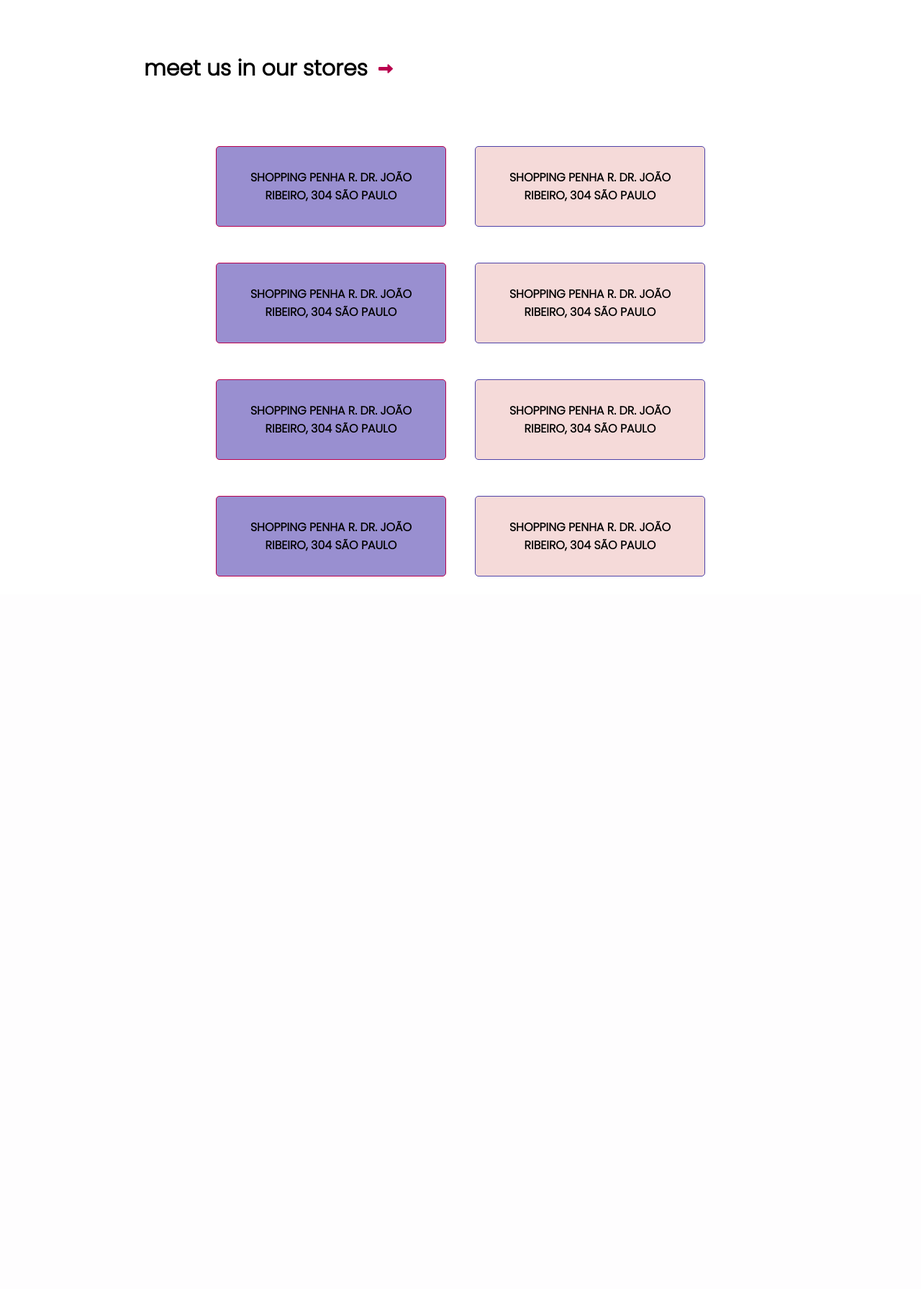
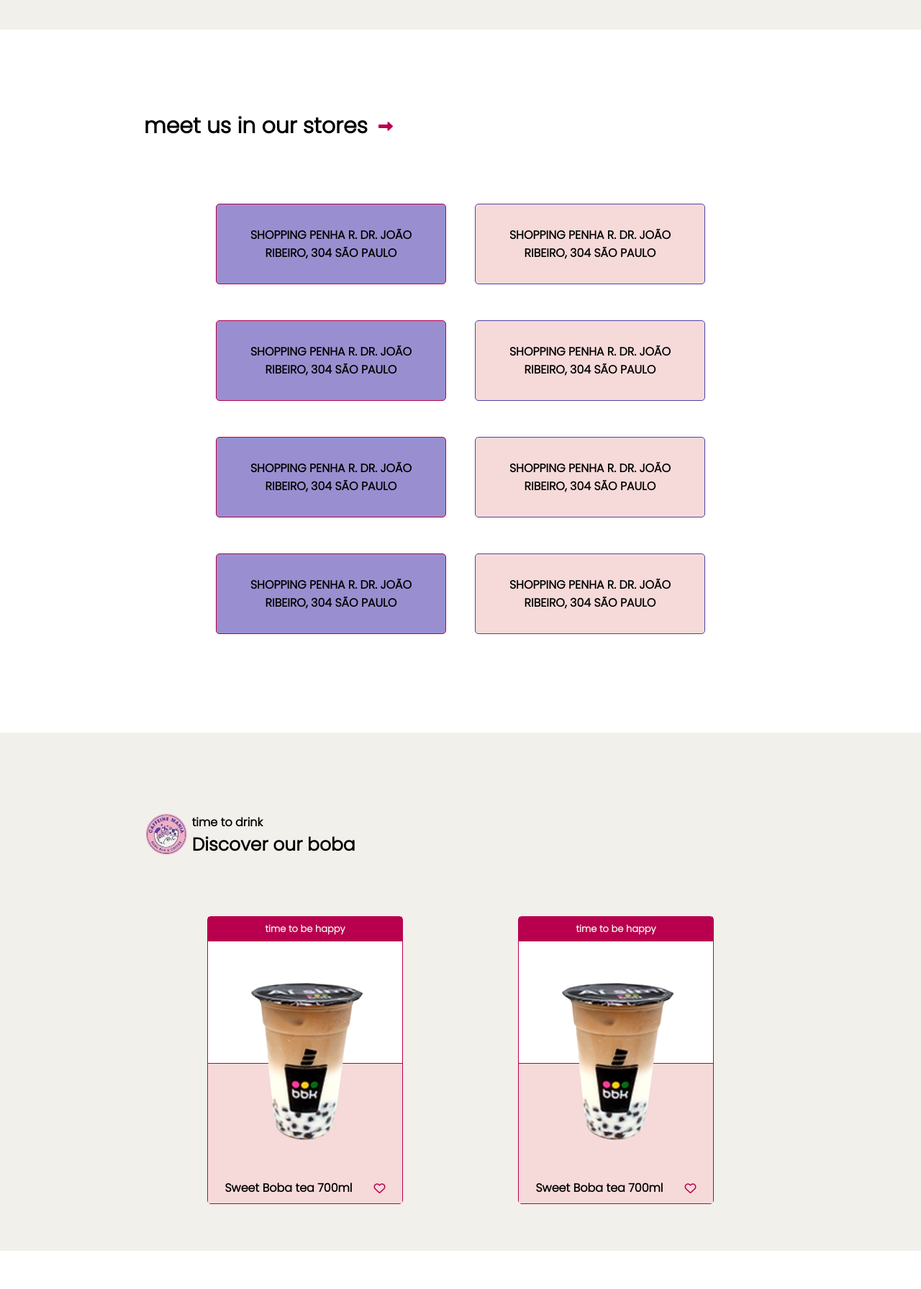
Before and after one commit to Nicole-Marinho-Espindola/Caffeine-Mania, a PHP site: page / in a window 1280 px wide; the page is wider, and only the part inside the window is pictured. Shown: the part 689-2480 px from the top of that part at 72% size. Before the commit the page ends 1490 px from the top of that part, so only its background shows below. Run offline with PHP 8.4, Linux system fonts and the light colour scheme; some libraries are stand-ins or nearby versions.

Commit message:
adicionando a seção discover our boba

```diff
--- a/css/home.css
+++ b/css/home.css
@@ -15,6 +15,7 @@
     --lightgrey:#B3B3B3;
     --whitepurple: #f9f1ff;
     --brown:#1E1E1E;
+    --white:#fff;
 }
 
 .about-us{
@@ -23,7 +24,7 @@
     background-color: var(--vanila)  !important;
     align-items: center;
     justify-content: center;
-    height: 35em;
+    height: 40em;
 }
 
 .email{
@@ -33,7 +34,7 @@
     border: 1px solid var(--lightpurple);
     border-radius: 5px;
     /* padding: 15px; */
-    font-family: 'Inter', sans-serif;;
+    font-family: 'Inter', sans-serif;
     background-color: var(--whitepurple);
 }
 
@@ -107,6 +108,7 @@
     font-size: 16px;
     font-weight: bold;
     text-align: justify;
+    outline: none;
 }
 
 .bye-msg{
@@ -158,7 +160,7 @@
     align-items: center;
     font-family: 'Poppins', sans-serif;
     font-weight: bold;
-    margin-top: 7em;
+    margin: 7em 0;
 }
 
 .main-title{
@@ -212,6 +214,98 @@
     transform: scale(1.08);
 }
 
+.discover-header{
+    display:flex ;
+    flex-direction: row;
+    width: 100%;
+    margin: 7em 0 0 12em ;
+}
+
+.discover{
+    display: flex;
+    /* justify-content: center; */
+    /* align-items: center; */
+    flex-direction: column;
+    width: 100%;
+    background-color: var(--vanila);
+    width: 100%;
+    height: 45em;
+}
+
+.logo-disc{
+    height: 60px;
+}
+
+.title-disc{
+    font-family: 'Poppins', sans-serif;
+    font-weight: bold;
+    font-size: 25px;
+}
+
+.subtitle-disc{
+    font-family: 'Poppins', sans-serif;
+    font-weight: bolder;
+    font-size: medium;
+}
+
+.discorver-main{
+    display: flex;
+    align-items: center;
+    justify-content: center;
+    font-family: 'Poppins', sans-serif;
+    font-weight: bold;
+    flex-wrap: wrap;
+}
+
+.card-boba{
+    display: flex;
+    align-items: center;
+    justify-content: center;
+    flex-direction: column;
+    background-color: var(--white);
+    margin: 5em 5em;
+    height: 25em;
+    width: 17em;
+    border-radius: 5px;
+    border: 1px solid var(--darkpink);
+}
+
+.head-card{
+    display: flex;
+    align-items: center;
+    justify-content: center;
+    background-color: var(--darkpink);
+    color: var(--vanila);
+    width: 100%;
+    margin-bottom: 13em;
+    height: 35px;
+    /* border-radius: 5px; */
+    font-size: small;
+}
+
+.img-boba{
+    position: absolute;
+}
+
+.pink-block{
+    background-color: var(--lightpink);
+    height: 200px;
+    width: 100%;
+    border-top: 1px solid var(--darkpink);
+}
+
+.pink-position{
+    display: flex;
+    justify-content: center;
+    align-items:center;
+    margin-top: 10em;
+    width: 100%;
+}
+
+.margin-right{
+    margin-right: 30px;
+}
+
 /* @media screen (min-width: 320px and max-width: 768px){
     .about-us{
         display: flex;
--- a/header.html
+++ b/header.html
@@ -29,7 +29,7 @@
     <header class="header">
       <nav class="navbar">
         <div class="main-navbar">
-          <a href="./index.html">
+          <a href="./index.php">
             <img
               class="logo"
               src="./img/logotype.png"
--- a/index.php
+++ b/index.php
@@ -1,23 +1,6 @@
 <?php
     include_once('header.html');
 ?>
-
-<head>
-    <script
-    src="https://kit.fontawesome.com/e02aa7a64f.js"
-    crossorigin="anonymous"
-  ></script>
-  <link
-    rel="stylesheet"
-    href="https://fontawesome.com/icons/basket-shopping?f=classic&s=solid"
-  />
-  <link
-    rel="stylesheet"
-    href="https://fontawesome.com/icons/magnifying-glass?f=classic&s=solid"
-  />
-  <link rel="stylesheet" href="./css/header.css" />
-  <link rel="stylesheet" href="./css/home.css">
-</head>
 
 <section class="about-us">
     <div class="email">
@@ -38,7 +21,7 @@
             </div>
         </div>
         <div class="email-body">
-            <span class="main-info">
+            <span contenteditable="true" class="main-info">
                 We at CAFFEINE MANIA value the quality, technology and flavor of our drinks
                 and that is why we have serious and committed partnerships to offer the best
                 of experiences to our consumers.
@@ -120,5 +103,46 @@
         </div>
     </div>
 </section>
+<section class="discover">
+    <div class="discover-header">
+        <img class="logo-disc" src="./img/logo-icon-sem fundo.png" alt="">
+        <div class="title-block">
+            <span class="subtitle-disc">time to drink </span>
+            <h1 class="title-disc">Discover our boba</h1>
+        </div>
+    </div>
+    <div class="discorver-main">
+        <div class="card-boba">
+            <span class="head-card">time to be happy</span>
+            <img class="img-boba" src="./img/boba-3.png" alt="bubble tea">
+            <div class="pink-block">
+                <div class="pink-position">
+                    <p class="margin-right">Sweet Boba tea 700ml</p>
+                    <i class="fa-regular fa-heart" style="color: #B9004E;" id="heart" onclick="heartToggle()"></i>
+                </div>
+            </div>
+        </div>
+        <div class="card-boba">
+            <span class="head-card">time to be happy</span>
+            <img class="img-boba" src="./img/boba-3.png" alt="bubble tea">
+            <div class="pink-block">
+                <div class="pink-position">
+                    <p class="margin-right">Sweet Boba tea 700ml</p>
+                    <i class="fa-regular fa-heart" style="color: #B9004E;"></i>
+                </div>
+            </div>
+        </div>
+        <div class="card-boba">
+            <span class="head-card">time to be happy</span>
+            <img class="img-boba" src="./img/boba-3.png" alt="bubble tea">
+            <div class="pink-block">
+                <div class="pink-position">
+                    <p class="margin-right">Sweet Boba tea 700ml</p>
+                    <i class="fa-regular fa-heart" style="color: #B9004E;"></i>
+                </div>
+            </div>
+        </div>
+    </div>
+</section>
 </body>
 </html>
```
Also changed, not shown: js/toggleHeart.js (added, +13 -0 lines), img/boba-3.png (renamed from img/boba 3.png).
